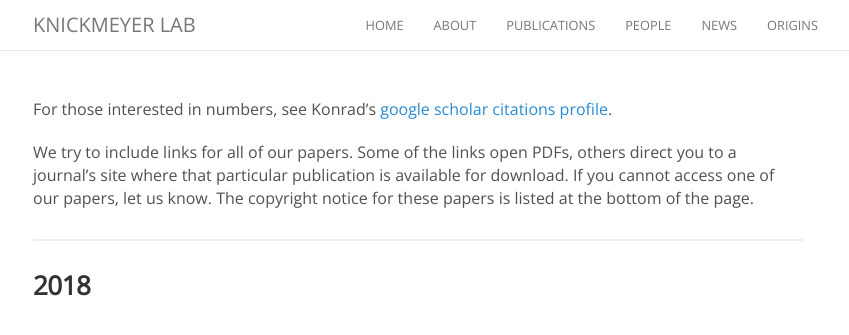
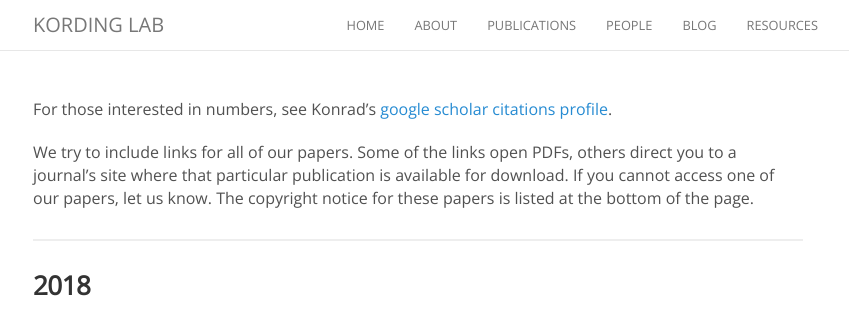
Before and after one commit to AnnMAlex/knickmeyer-lab.github.io, a Jekyll site: the page built from publications.md, in a window 1280 px wide. Shown: the top 335 px of the page, without its empty margins (222-1071 px from the left). Built offline with Jekyll 4.4.1, drawn with Linux system fonts in a browser that asks for light colours; nearby versions of some CDN libraries; comment, search, counter and statistics services are not loaded.

Commit message:
Update _config.yml

```diff
--- a/_config.yml
+++ b/_config.yml
@@ -3,12 +3,13 @@
 # # # # # # # #
 
 # Basic
-name:               "Knickmeyer lab"
-title:              "Brains, babies, and bacteria"
-description:        "The webpage of Dr. Rebecca Knickmeyer's lab at Michigan State University"
+name:               "Kording lab"
+title:              "as called as Bayesian Behavior Lab"
+description:        "this is a page for Konrad Kording lab, we are comptational neurosciece and datascience lab based in Rehabilitation Institute of Chicago and Northwestern University, Chicago"
+
 
 # URL
-url:                http://knickmeyer-lab.github.io
+url:                http://kordinglab.github.io
 baseurl:
 #baseurl:            "" #For Root Domain
 permalink:          /:year/:month/:day/:title.html
@@ -29,10 +30,10 @@ nav:
     href:           "/publication"
   - name:           "people"
     href:           "/people"
-  - name:           "news"
-    href:           "/news"
-  - name:           "ORIGINS"
-    href:           "/ORIGINS"
+  - name:           "blog"
+    href:           "/blog"
+  - name:           "resources"
+    href:           "/resources"
 
 # Sass
 sass:
@@ -49,6 +50,12 @@ defaults:
   -
     scope:
       path:         ""
+      type:         "posts"
+    values:
+      layout:       "post"
+  -
+    scope:
+      path:         ""
       type:         "people"
     values:
       layout:       "profile"
```
